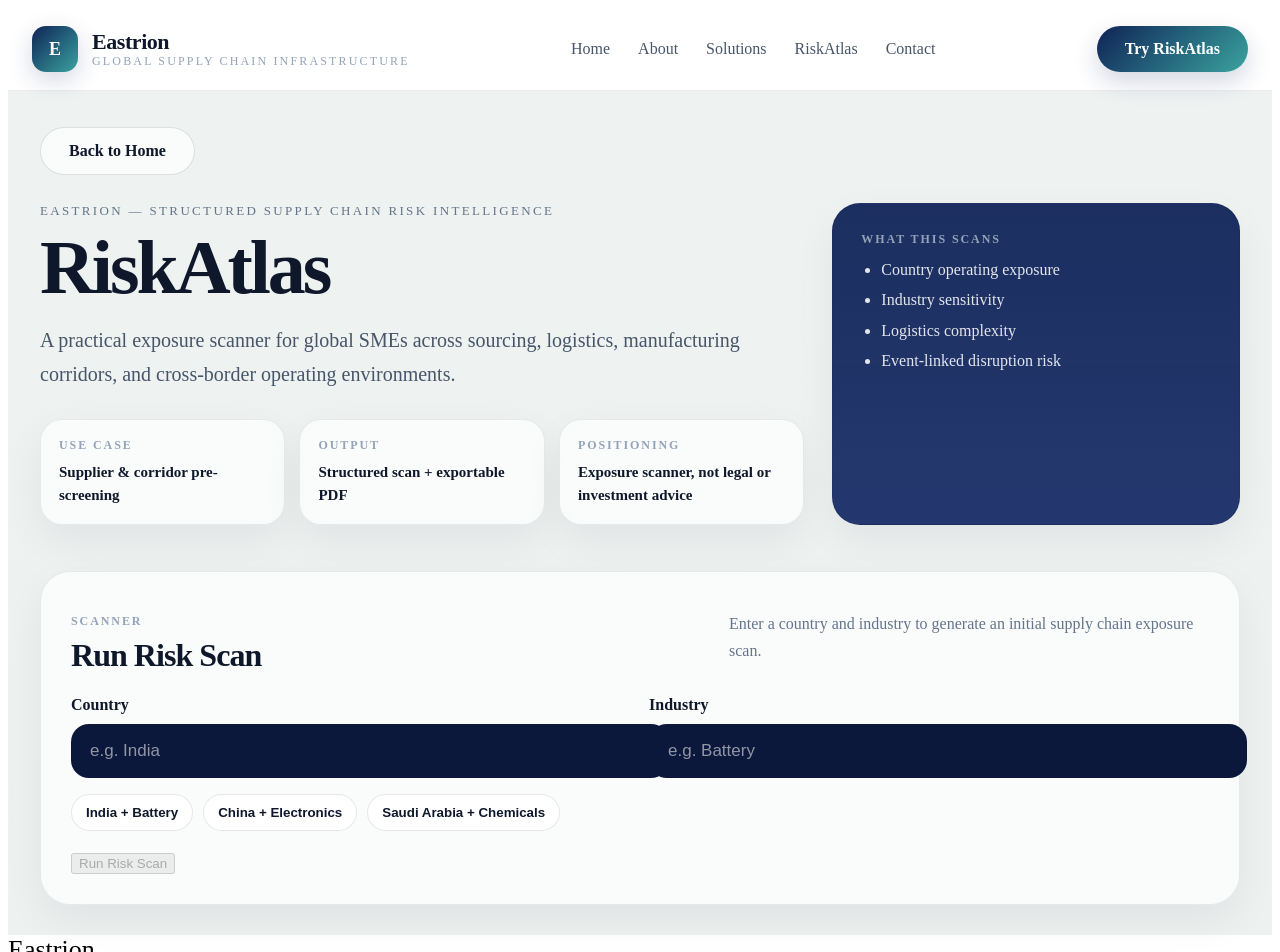
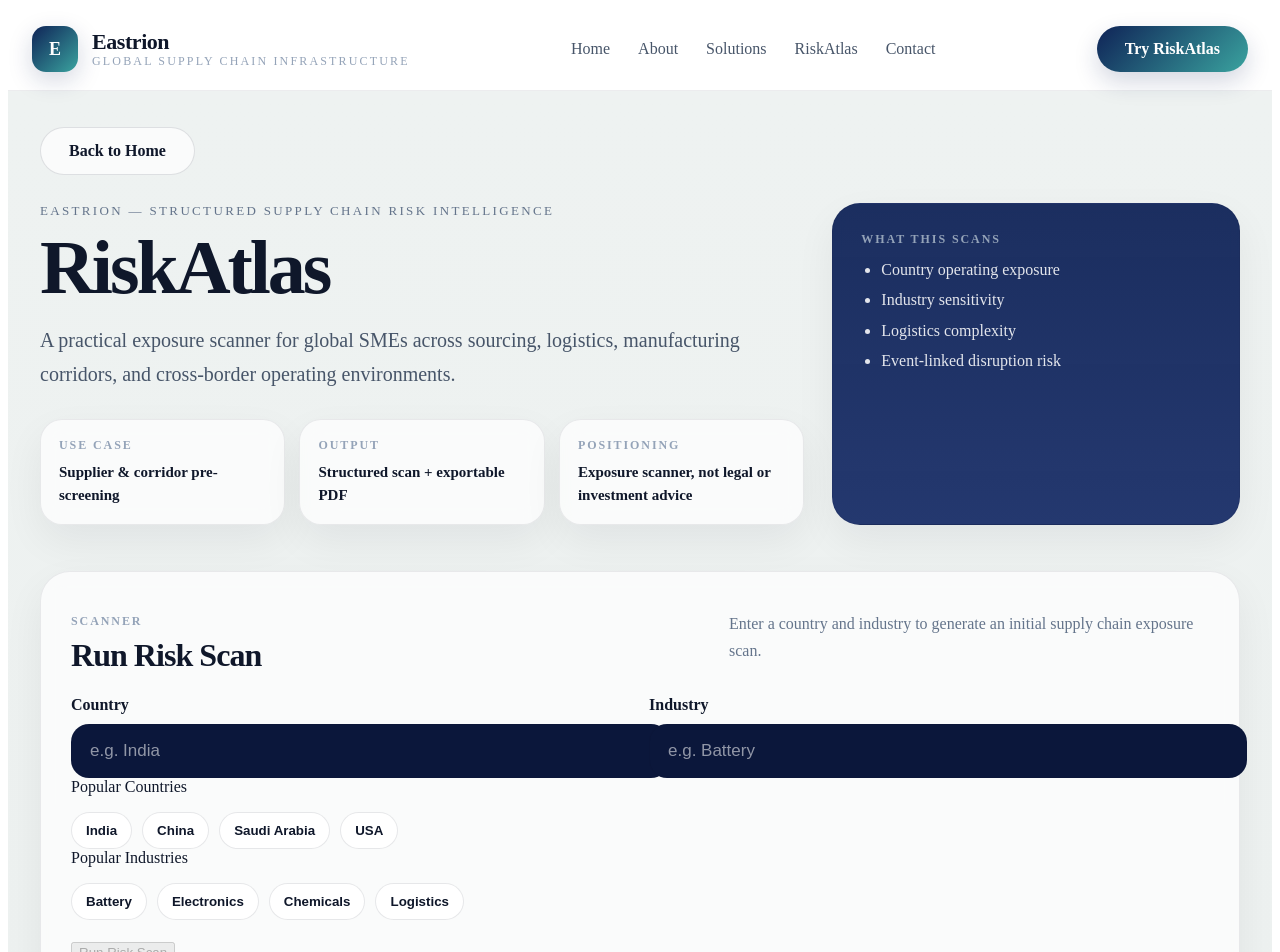
Before and after one commit to marspeterli1975-glitch/eastrion-site, a Next.js app: page /riskatlas in a window 1280 px wide. Shown: the top 952 px of the page. Built offline with nearby package versions, Linux system fonts and the light colour scheme.

Commit message:
Update page.tsx

```diff
--- a/app/riskatlas/page.tsx
+++ b/app/riskatlas/page.tsx
@@ -32,18 +32,10 @@ const scoreDefinition = [
 function getLevelTone(level: string) {
   const normalized = level.toLowerCase();
 
-  if (normalized === "low") {
-    return { badge: "badge-low", panel: "tone-low" };
-  }
-  if (normalized === "guarded") {
-    return { badge: "badge-guarded", panel: "tone-guarded" };
-  }
-  if (normalized === "moderate") {
-    return { badge: "badge-moderate", panel: "tone-moderate" };
-  }
-  if (normalized === "high") {
-    return { badge: "badge-high", panel: "tone-high" };
-  }
+  if (normalized === "low") return { badge: "badge-low", panel: "tone-low" };
+  if (normalized === "guarded") return { badge: "badge-guarded", panel: "tone-guarded" };
+  if (normalized === "moderate") return { badge: "badge-moderate", panel: "tone-moderate" };
+  if (normalized === "high") return { badge: "badge-high", panel: "tone-high" };
   return { badge: "badge-critical", panel: "tone-critical" };
 }
 
@@ -218,16 +210,26 @@ export default function RiskAtlasPage() {
               </div>
             </div>
 
-            <div className="quick-tags">
-              <button type="button" className="quick-tag" onClick={() => { setCountry("India"); setIndustry("Battery"); }}>
-                India + Battery
-              </button>
-              <button type="button" className="quick-tag" onClick={() => { setCountry("China"); setIndustry("Electronics"); }}>
-                China + Electronics
-              </button>
-              <button type="button" className="quick-tag" onClick={() => { setCountry("Saudi Arabia"); setIndustry("Chemicals"); }}>
-                Saudi Arabia + Chemicals
-              </button>
+            <div className="shortcut-block">
+              <div className="shortcut-group">
+                <span className="shortcut-label">Popular Countries</span>
+                <div className="quick-tags">
+                  <button type="button" className="quick-tag" onClick={() => setCountry("India")}>India</button>
+                  <button type="button" className="quick-tag" onClick={() => setCountry("China")}>China</button>
+                  <button type="button" className="quick-tag" onClick={() => setCountry("Saudi Arabia")}>Saudi Arabia</button>
+                  <button type="button" className="quick-tag" onClick={() => setCountry("USA")}>USA</button>
+                </div>
+              </div>
+
+              <div className="shortcut-group">
+                <span className="shortcut-label">Popular Industries</span>
+                <div className="quick-tags">
+                  <button type="button" className="quick-tag" onClick={() => setIndustry("Battery")}>Battery</button>
+                  <button type="button" className="quick-tag" onClick={() => setIndustry("Electronics")}>Electronics</button>
+                  <button type="button" className="quick-tag" onClick={() => setIndustry("Chemicals")}>Chemicals</button>
+                  <button type="button" className="quick-tag" onClick={() => setIndustry("Logistics")}>Logistics</button>
+                </div>
+              </div>
             </div>
 
             <div className="scanner-actions">
```
